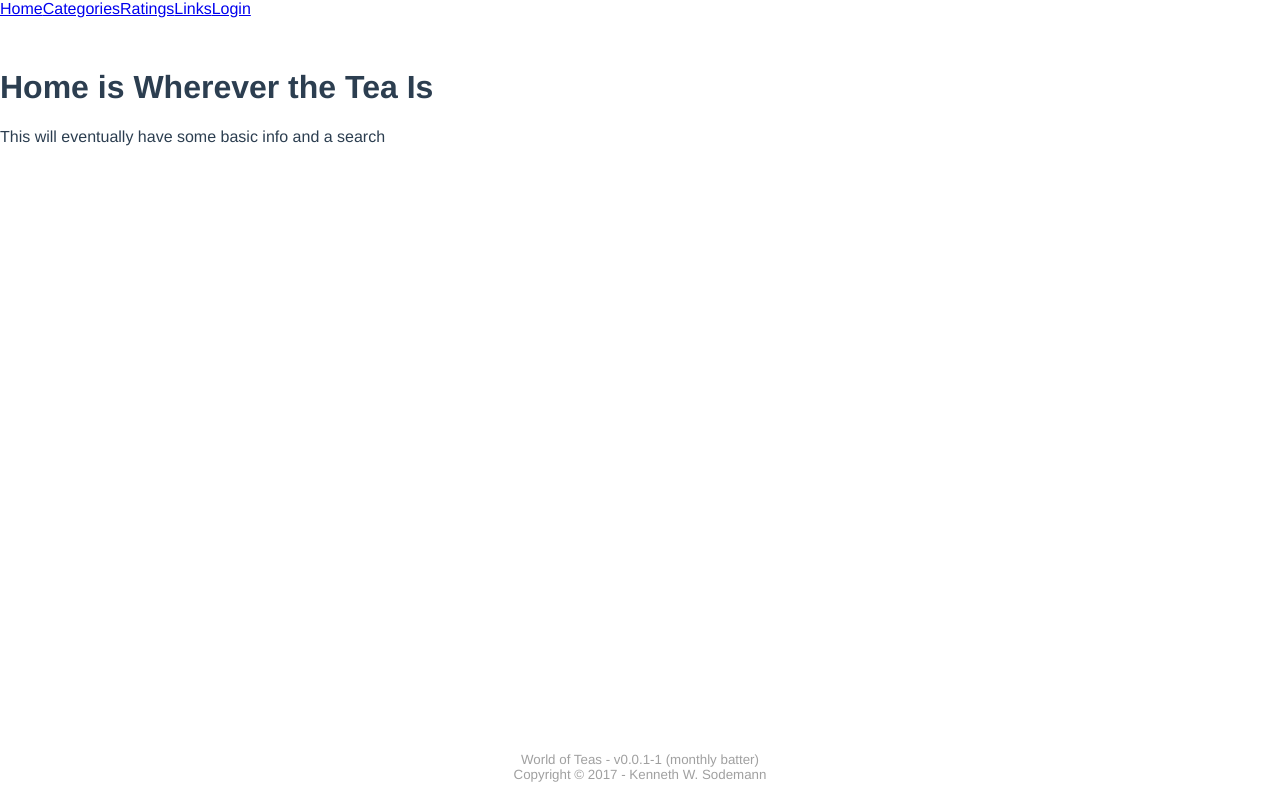
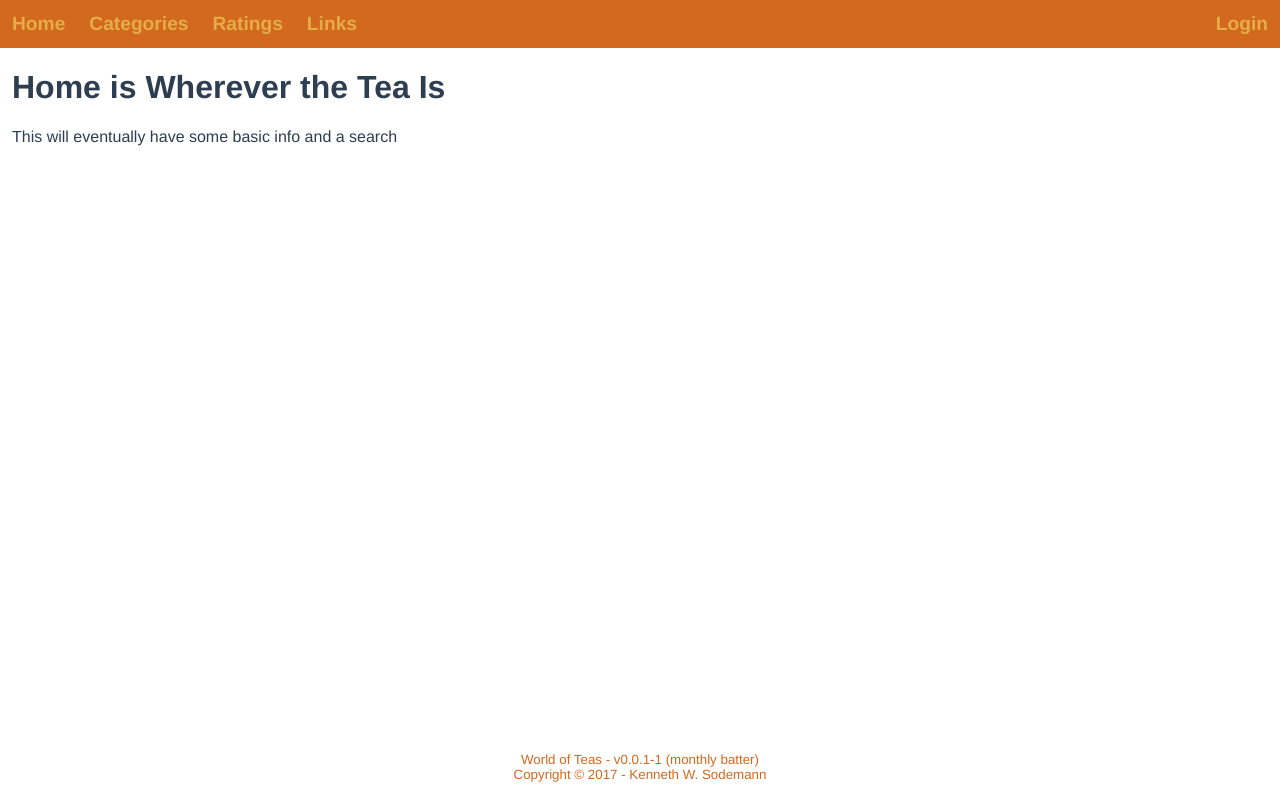
Before and after one commit to kensodemann/world-of-teas, a Vue app: page /#/ in a window 1280 px wide. Built offline with nearby package versions, Linux system fonts and the light colour scheme; what vue-resource would draw is missing.

Commit message:
feat(header): layout and style the header
Closes: #10 & #11

```diff
--- a/src/App.vue
+++ b/src/App.vue
@@ -20,6 +20,8 @@ export default {
 </script>
 
 <style lang="scss">
+@import "./scss/theme.scss";
+
 html,
 body,
 #app {
@@ -35,7 +37,7 @@ body {
   font-family: 'Avenir', Helvetica, Arial, sans-serif;
   -webkit-font-smoothing: antialiased;
   -moz-osx-font-smoothing: grayscale;
-  color: #2c3e50;
+  color: $text-color;
   display: flex;
   flex-direction: column;
 }
@@ -49,6 +51,8 @@ body {
   flex: 1 1 auto;
   position: relative; /* need this to position inner content */
   overflow-y: auto;
+  margin-left: $standard-spacing;
+  margin-right: $standard-spacing;
 }
 
 #main-footer {
--- a/src/components/main-footer.vue
+++ b/src/components/main-footer.vue
@@ -25,7 +25,7 @@ export default {
 
 .footer {
   text-align: center;
-  color: $secondary-text-color;
+  color: $primary;
   font-size: smaller;
 }
 </style>
--- a/src/components/main-header.vue
+++ b/src/components/main-header.vue
@@ -1,11 +1,14 @@
 <template>
 <div class="header">
-<!-- TODO: These should really be components -->
-  <a href="#/">Home</a>
-  <a href="#/categories">Categories</a>
-  <a href="#/ratings">Ratings</a>
-  <a href="#/links">Links</a>
-  <a href="#/login">Login</a>
+  <div class="items nav-items">
+    <a href="#/">Home</a>
+    <a href="#/categories">Categories</a>
+    <a href="#/ratings">Ratings</a>
+    <a href="#/links">Links</a>
+  </div>
+  <div class="items admin-items">
+    <a href="#/login">Login</a>
+  </div>
 </div>
 </template>
 
@@ -14,5 +17,44 @@ export default {};
 </script>
 
 <style lang="scss" scoped>
+@import '../scss/theme.scss';
 
+.header {
+  display: flex;
+  display: -webkit-flex;
+  align-items: center;
+
+  .items {
+    display: flex;
+    flex-grow: 1;
+    padding-left: $standard-spacing;
+    padding-right: $standard-spacing;
+  }
+
+  .nav-items {
+    a {
+      margin-right: ($standard-spacing * 2);
+    }
+  }
+
+  .admin-items {
+    justify-content: flex-end;
+  }
+
+  background: $primary;
+
+  a {
+    font-weight: bold;
+    font-size: larger;
+    text-decoration: none;
+    outline: 0;
+    color: $secondary;
+
+    &:hover,
+    &:active,
+    &:focus {
+      color: $secondary-highlight;
+    }
+  }
+}
 </style>
--- /dev/null
+++ b/src/scss/_colors.scss
@@ -0,0 +1,27 @@
+// This is the primary color palette.  Use this to create color vars with meaningful names
+$color-primary-0: #D2691E;	// Main Primary color */
+$color-primary-1: #FFAF76;
+$color-primary-2: #E58948;
+$color-primary-3: #A94E0D;
+$color-primary-4: #813600;
+
+$color-secondary-1-0: #D2921E;	// Main Secondary color (1) */
+$color-secondary-1-1: #FFCE76;
+$color-secondary-1-2: #E5AD48;
+$color-secondary-1-3: #A9710D;
+$color-secondary-1-4: #815300;
+
+$color-secondary-2-0: #1F478B;	// Main Secondary color (2) */
+$color-secondary-2-1: #5978AD;
+$color-secondary-2-2: #395C98;
+$color-secondary-2-3: #123570;
+$color-secondary-2-4: #072456;
+
+$color-complement-0: #138474;	// Main Complement color */
+$color-complement-1: #4CA498;
+$color-complement-2: #2D9082;
+$color-complement-3: #086A5C;
+$color-complement-4: #005146;
+
+$color-black: #2c3e50;
+$color-gray: #a9a9a9;
--- a/src/scss/theme.scss
+++ b/src/scss/theme.scss
@@ -1 +1,11 @@
-$secondary-text-color: #a0a0a0;
+@import "./_colors";
+
+$text-color: $color-black;
+$secondary-text-color: $color-gray;
+
+$primary: $color-primary-0;
+$complement: $color-complement-3;
+$secondary: $color-secondary-1-2;
+$secondary-highlight: $color-secondary-1-1;
+
+$standard-spacing: 12px;
```
Also changed, not shown: 1 other file (tests, documents, lock files or other folders).
